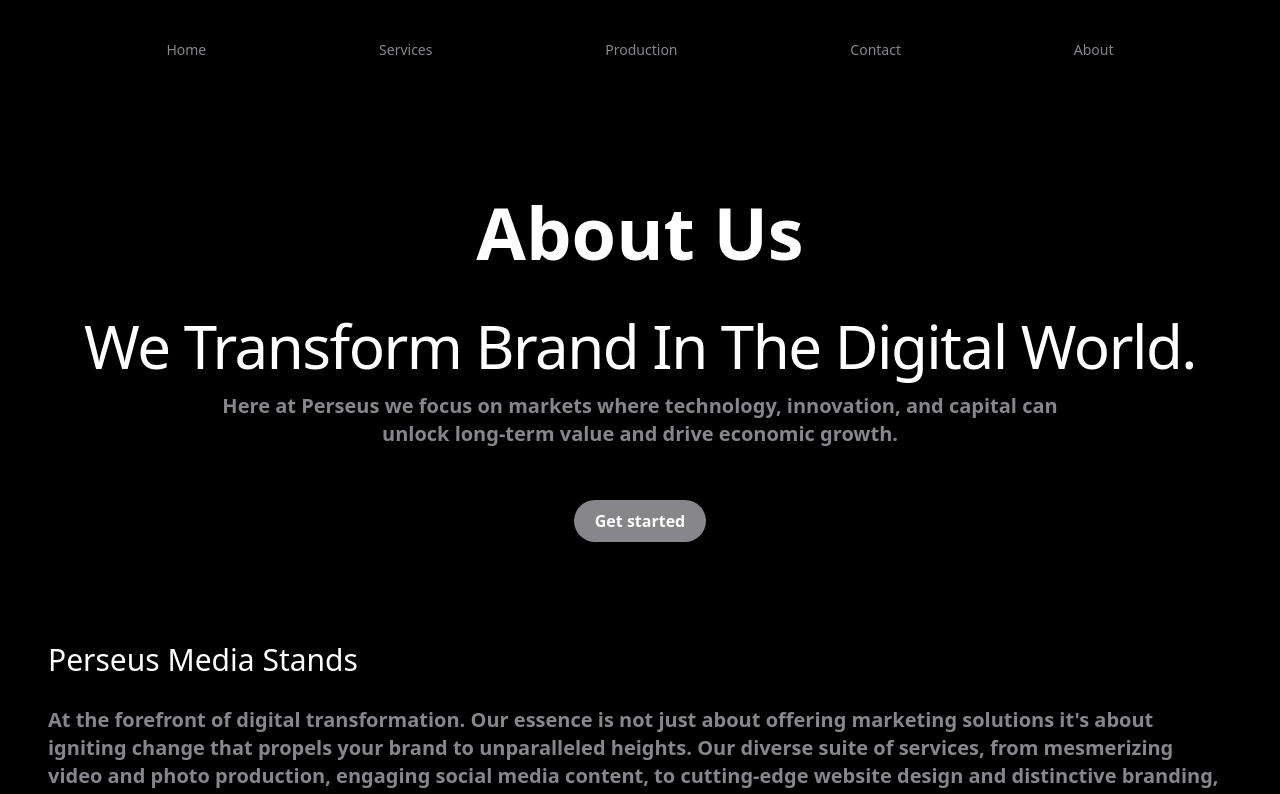
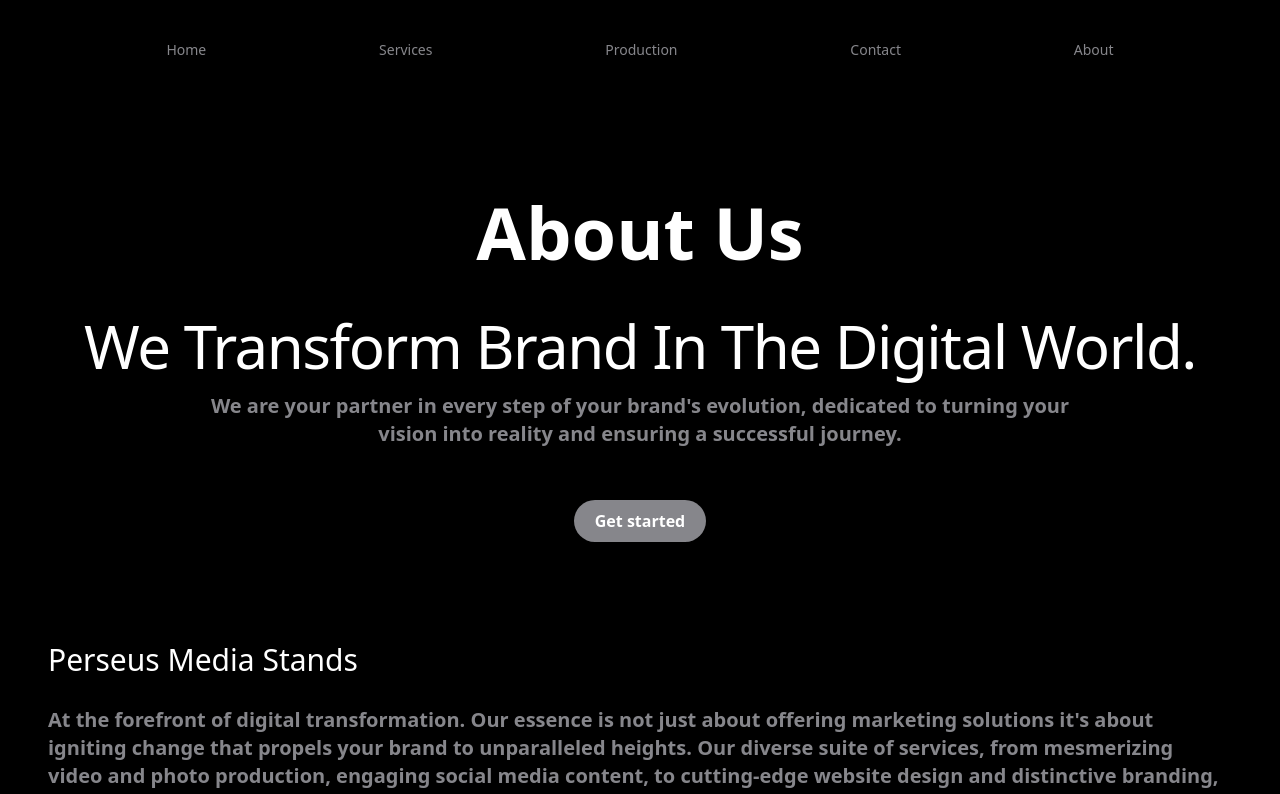
Before and after one commit to aryangh1/perseus-website, a React (Vite) app: page /about in a window 1280 px wide. Shown: the top 794 px of the page. Built offline with nearby package versions, Linux system fonts and the light colour scheme.

Commit message:
change desc of about us

```diff
--- a/src/pages/About.jsx
+++ b/src/pages/About.jsx
@@ -13,8 +13,9 @@
             We transform brand in the digital world.
           </h2>
           <p className="mb-8 text-lg font-normal lg:text-xl sm:px-16 lg:px-48 hiw-text">
-            Here at Perseus we focus on markets where technology, innovation,
-            and capital can unlock long-term value and drive economic growth.
+            We are your partner in every step of your brand's evolution,
+            dedicated to turning your vision into reality and ensuring a
+            successful journey.
           </p>
           <div className="flex flex-col space-y-4 sm:flex-row sm:justify-center sm:space-y-0">
             <a href="/contact" className="btn px-12">
```
